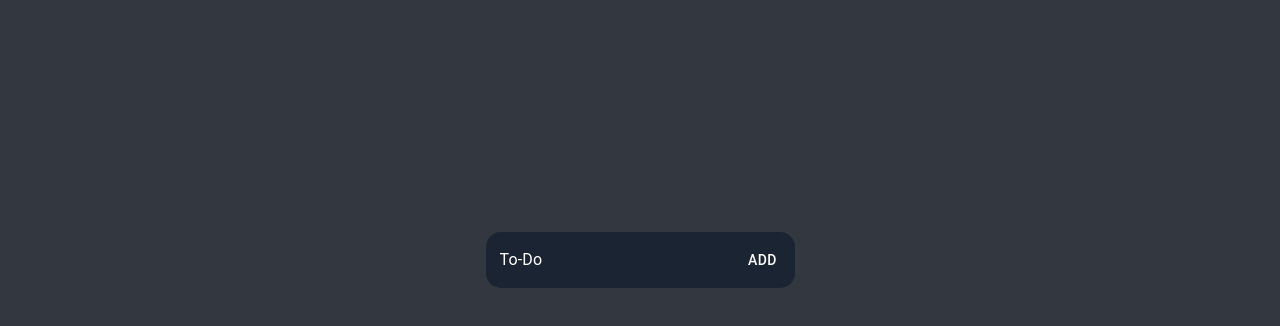
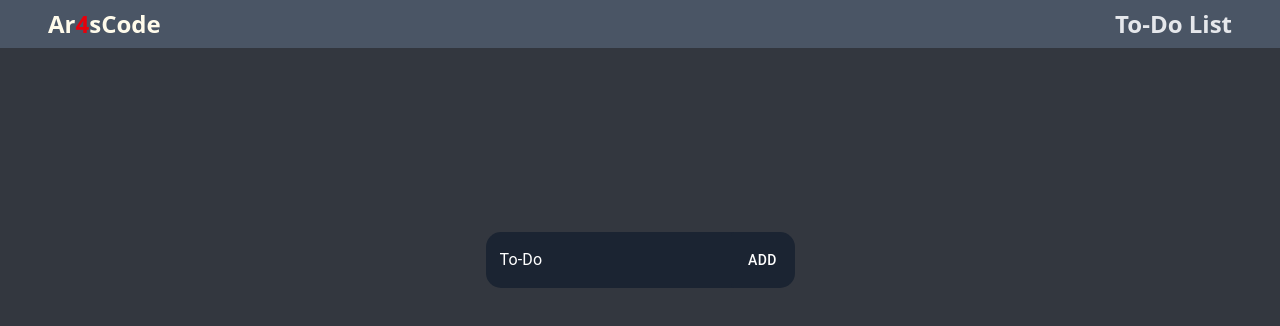
Before and after one commit to ar4scode/todo-app, a React (Vite) app: page / in a window 1280 px wide. Shown: the top 326 px of the page. Built offline with nearby package versions, Linux system fonts and the light colour scheme.

Commit message:
Add Header to page

```diff
--- a/src/App.tsx
+++ b/src/App.tsx
@@ -6,6 +6,7 @@ import DeleteIcon from "@mui/icons-material/Delete";
 import Checkbox from "@mui/material/Checkbox";
 import { TextField, Button } from '@mui/material';
 import { nanoid } from 'nanoid';
+import Header from './components/Header';
 
 function App() {
 
@@ -51,6 +52,8 @@ function App() {
   };
 
   return (
+    <>
+      <Header />
       <div className='flex flex-col items-center mb-70'>
         <form className='flex' onSubmit={(e) => e.preventDefault()}>
           <TextField
@@ -108,6 +111,7 @@ function App() {
         </div>
         }
       </div>
+    </>
   );
 }
 
--- /dev/null
+++ b/src/components/Header.tsx
@@ -0,0 +1,10 @@
+const Header = () => {
+  return (
+    <div className="fixed left-0 right-0 top-0 bg-gray-600 p-2 flex justify-between items-center">
+      <h1 className="mx-8 font-semibold text-amber-50 text-xl md:text-2xl md:mx-10">Ar<span className="text-red-600">4</span>sCode</h1>
+      <p className="text-xl mx-5 font-semibold text-gray-200 md:mx-10 md:text-2xl">To-Do List</p>
+    </div>
+  )
+}
+
+export default Header;
```
Lines whose indentation alone changed are shown as unchanged.
